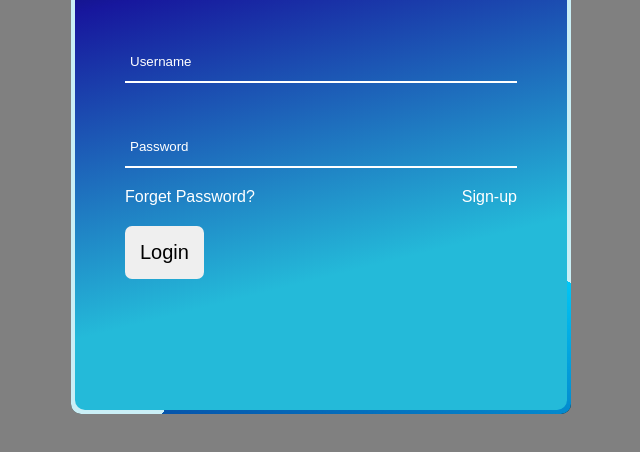
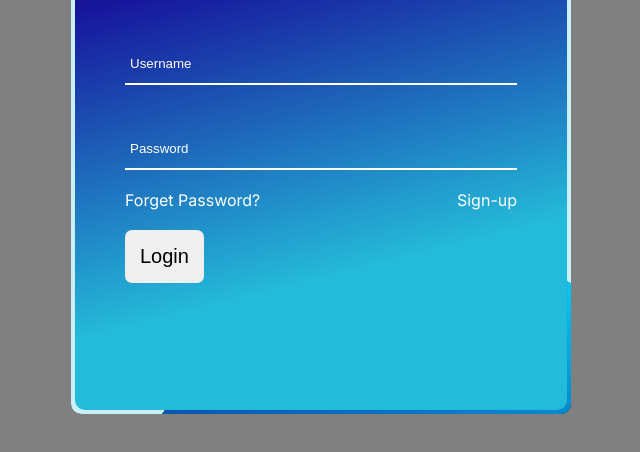
Before and after one commit to PLD908/Animated-form-using-HTML-CSS, a plain HTML site: page Index.html in a window 1280 px wide. Shown: the part 144-596 px from the top of the page, without its empty margins (319-959 px from the left). Drawn offline with Linux system fonts and the light colour scheme.

Commit message:
I created animated form using HTML & CSS

```diff
--- a/Index.html
+++ b/Index.html
@@ -13,7 +13,8 @@
                 <h1>Sign in</h1>
                 <input type="text" class="username" name="userName" placeholder="Username"><br>
                 <input type="password" name="password" placeholder="Password"><br>
-                <a href="#">Forget Password? <span>Sign-up</span></a><br>
+                <a href="#">Forget Password?</a>
+                <a href="#" class="sign-up">Sign-up</a><br>
                 <button type="button" class="button">Login</button>
             </form>
         </div>
--- a/style.css
+++ b/style.css
@@ -1,10 +1,11 @@
+@import url('https://fonts.googleapis.com/css2?family=Inter:wght@200;300;400;500;600;700;800;900&display=swap');
  *{
     box-sizing: border-box;
 }
 body{
     background-color: gray;
     color: white;
-    font-family: Arial, Helvetica, sans-serif;
+    font-family: 'Inter', sans-serif;
 }
 .custom-form{
     position: relative;
@@ -126,7 +127,7 @@ input::placeholder {
 .username{
     margin: 45px 0;
 }
-span{
+.sign-up{
     float: right;
 }
 button{
@@ -144,3 +145,8 @@ a{
     text-decoration: none;
     color: white;
 }
+@media screen and (max-width: 520px) {
+       .custom-form{
+        width: 400px;
+       }
+    }
```
